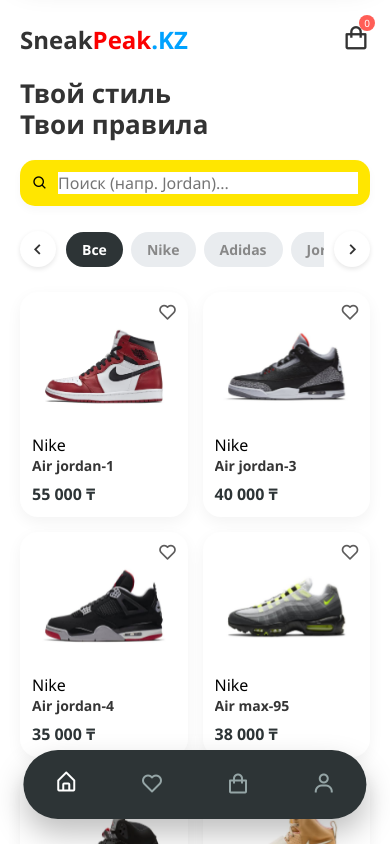
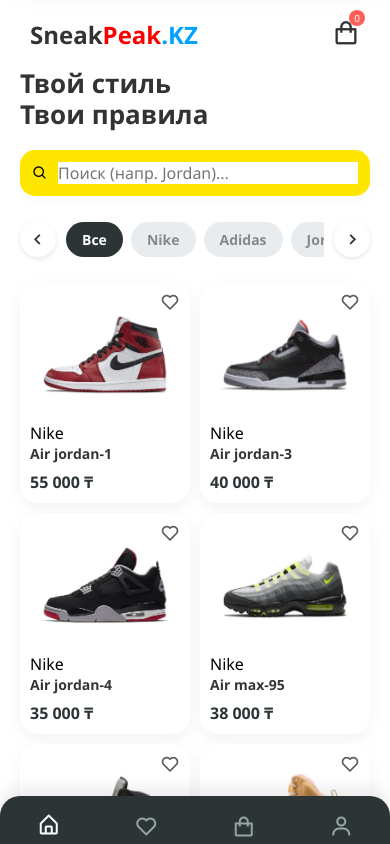
Before and after one commit to 2006ergali-hash/sneakpeak-kz, a plain HTML site: page index.html in a window 390 px wide. Drawn offline with nearby package versions, Linux system fonts and the light colour scheme.

Commit message:
Add files via upload

```diff
--- a/style.css
+++ b/style.css
@@ -727,37 +727,92 @@ header {
     margin-top: 50px;
 }
 
-/* --- АДАПТАЦИЯ ДЛЯ РЕАЛЬНОГО ТЕЛЕФОНА --- */
-@media screen and (max-width: 480px) {
+/* ============================================================
+   АДАПТАЦИЯ ПОД РЕАЛЬНЫЙ ТЕЛЕФОН (Mobile Responsiveness)
+   ============================================================ */
+@media screen and (max-width: 500px) {
+
+    /* 1. Сбрасываем настройки "презентации" */
     body {
-        background: #fff;
-        /* Убираем темный фон */
-        align-items: flex-start;
+        background: #ffffff;
+        /* Белый фон вместо черного */
+        display: block;
         /* Убираем центрирование */
+        height: 100vh;
+        /* Высота экрана */
+        min-height: -webkit-fill-available;
+        /* Фикс для iPhone */
+        overflow: hidden;
     }
 
+    /* 2. Убираем рамку телефона */
     .phone-frame {
+        width: 100%;
+        height: 100%;
+        /* Занимаем всё доступное место */
         border: none;
-        /* Убираем рамку */
+        /* Убираем черную рамку */
+        border-radius: 0;
+        /* Убираем скругления углов корпуса */
         box-shadow: none;
         /* Убираем тень */
-        border-radius: 0;
-        /* Убираем скругления корпуса */
-        width: 100%;
-        height: 100vh;
-        /* На всю высоту экрана */
-        padding: 0;
+        margin: 0;
     }
 
+    /* 3. Прячем декоративные элементы (челку, кнопки громкости) */
     .phone-notch,
     .side-btn {
-        display: none;
-        /* Скрываем челку и кнопки */
+        display: none !important;
     }
 
+    /* 4. Настраиваем внутренний контейнер */
     .mobile-container {
-        padding-top: 20px;
-        /* Обычный отступ сверху */
-        padding-bottom: 80px;
+        height: 100%;
+        width: 100%;
+        padding-top: 15px;
+        /* Небольшой отступ сверху */
+        padding-bottom: 90px;
+        /* Важно! Отступ снизу, чтобы контент не перекрывался меню */
+        border-radius: 0;
+        /* Фикс для прокрутки на iOS */
+        -webkit-overflow-scrolling: touch;
+    }
+
+    /* 5. ФИКСИРУЕМ НИЖНЕЕ МЕНЮ */
+    .bottom-nav {
+        position: fixed;
+        /* Жестко крепим к экрану */
+        bottom: 0;
+        left: 0;
+        width: 100%;
+        /* На всю ширину */
+        transform: none;
+        /* Убираем центрирование через transform */
+        border-radius: 20px 20px 0 0;
+        /* Скругляем только верхние углы */
+        padding: 15px 0;
+        /* Отступы внутри меню */
+        padding-bottom: env(safe-area-inset-bottom, 20px);
+        /* Учет полоски на iPhone X+ */
+        z-index: 9999;
+        /* Поверх всего */
+        box-shadow: 0 -5px 20px rgba(0, 0, 0, 0.1);
+        /* Тень вверх */
+    }
+
+    /* 6. Адаптация сетки товаров под узкие экраны */
+    .product-grid {
+        gap: 10px;
+        /* Чуть меньше отступы между товарами */
+    }
+
+    .product-card {
+        padding: 10px;
+    }
+
+    /* 7. Адаптация верхней шапки */
+    header {
+        padding: 0 10px;
+        margin-bottom: 15px;
     }
 }
```
